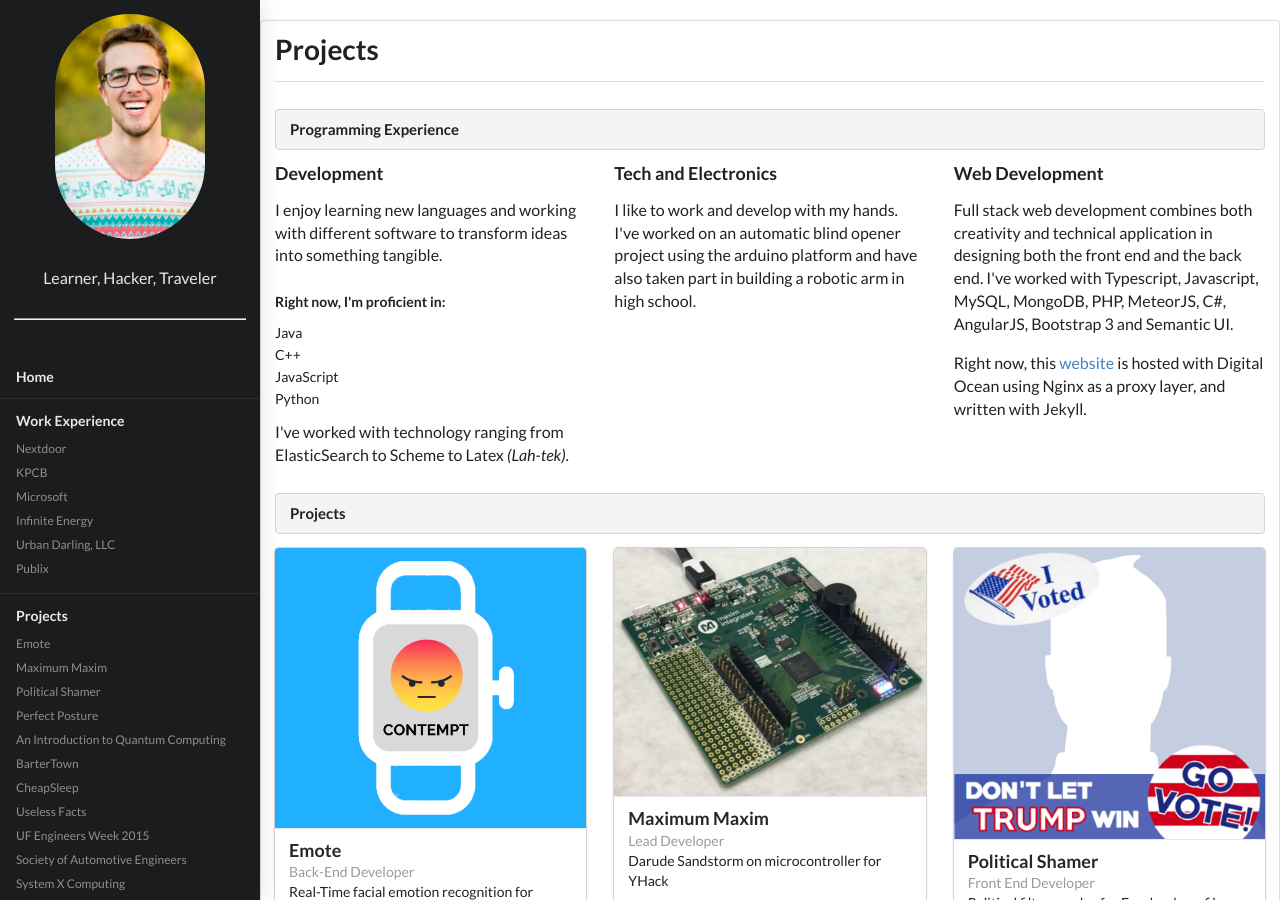
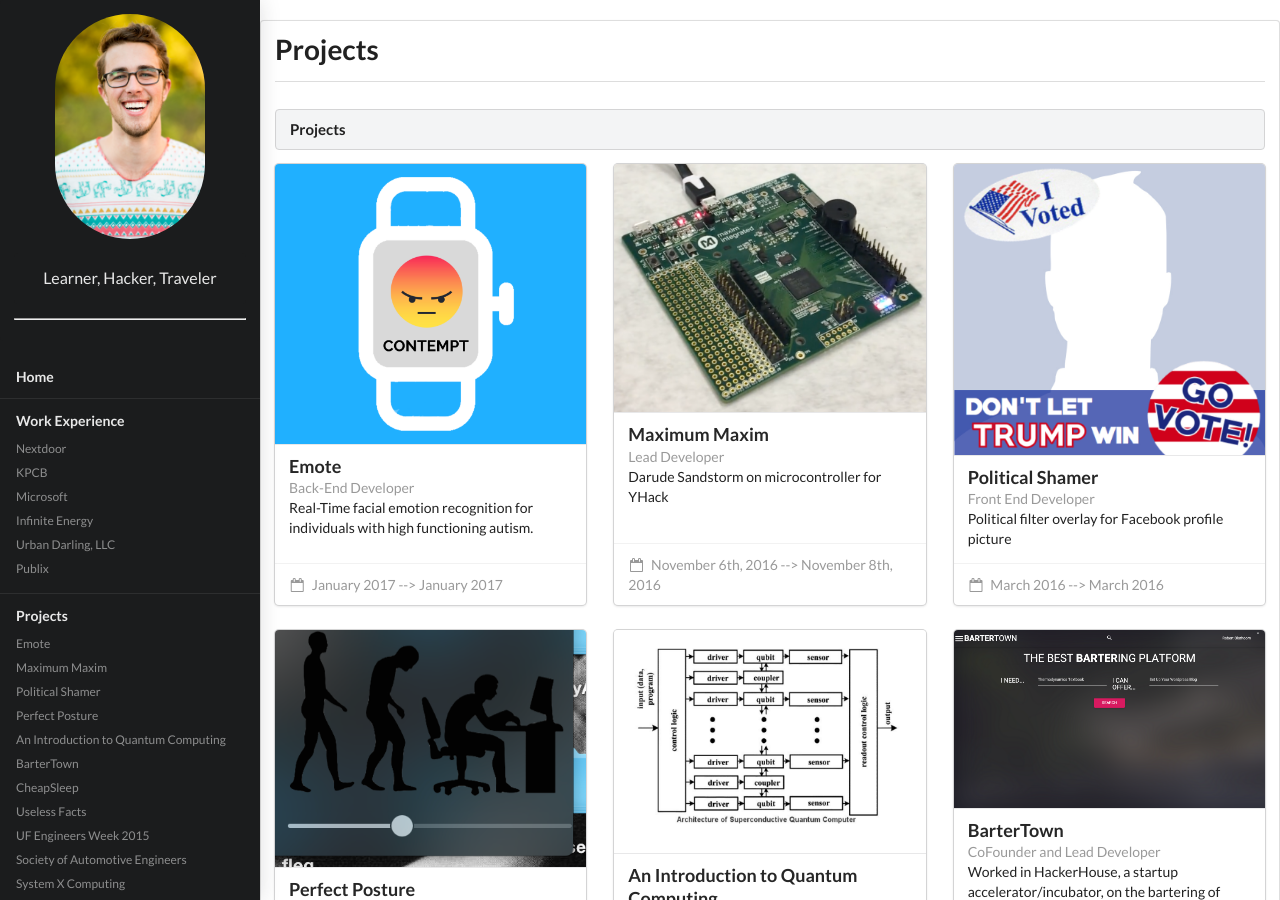
Before and after one commit to Rolstenhouse/personal_site, a Jekyll site: the page built from projects.html, in a window 1280 px wide and 900 px high. Built offline with Jekyll 4.4.1, drawn with Linux system fonts in a browser that asks for light colours; nearby versions of some CDN libraries.

```diff
--- a/projects.html
+++ b/projects.html
@@ -8,28 +8,6 @@ permalink: /projects/
     <div class=" ui segment">
       <h1 class="ui header">Projects</h1>
       <div class="ui divider"></div>
-      <h4 class="ui block header">Programming Experience</h4>
-      <div class = "ui three column grid stackable">
-        <div class=" column">
-          <h3 class="ui header">Development</h3>
-          <p> I enjoy learning new languages and working with different software to transform ideas into something tangible.</p>
-          <h5> Right now, I'm proficient in: <br></h5>
-          <div class="ui list">
-            {% for language in site.comfortableLanguages %}
-            <div class = "item">{{language}}</div>
-            {% endfor %}
-          </div>
-          <p>I've worked with technology ranging from ElasticSearch to Scheme to Latex <i>(Lah-tek)</i>.</p>
-        </div>
-        <div class=" column">
-          <h3 class="ui header">Tech and Electronics</h3>
-          <p> I like to work and develop with my hands. I've worked on an automatic blind opener project using the arduino platform and have also taken part in building a robotic arm in high school.</p>
-        </div>
-        <div class=" column">
-          <h3 class="ui header">Web Development</h3>
-          <p> Full stack web development combines both creativity and technical application in designing both the front end and the back end. I've worked with Typescript, Javascript, MySQL, MongoDB, PHP, MeteorJS, C#, AngularJS, Bootstrap 3 and Semantic UI.</p><p>Right now, this  <a href="https://github.com/{{site.github_username}}/portfolio">website</a> is hosted with Digital Ocean using Nginx as a proxy layer, and written with Jekyll.</p>
-        </div>
-      </div>
       <h4 class="ui block header">Projects</h4>
       <div class = "ui three stackable special cards">
         {% assign projects = site.projects | reverse %}
--- a/work.html
+++ b/work.html
@@ -27,7 +27,7 @@ permalink: /work/
             <img src="{{site.baseurl}}/assets/images/{{job.image}}">
           </div>
           <div class="content">
-            <a class="header" href="{{ project.url | prepend: site.baseurl }}">{{ job.title}}</a>
+            <a class="header" href="{{ job.url | prepend: site.baseurl }}">{{ job.title}}</a>
             <div class="meta">
               <span class="date">{{ job.role }}</span>
             </div>
```
Also changed, not shown: _education/Boca.md (+0 -2 lines), _education/HKUST.md (+0 -2 lines), _education/UF.md (+3 -4 lines), education.html (+12 -33 lines), 7 other files.
